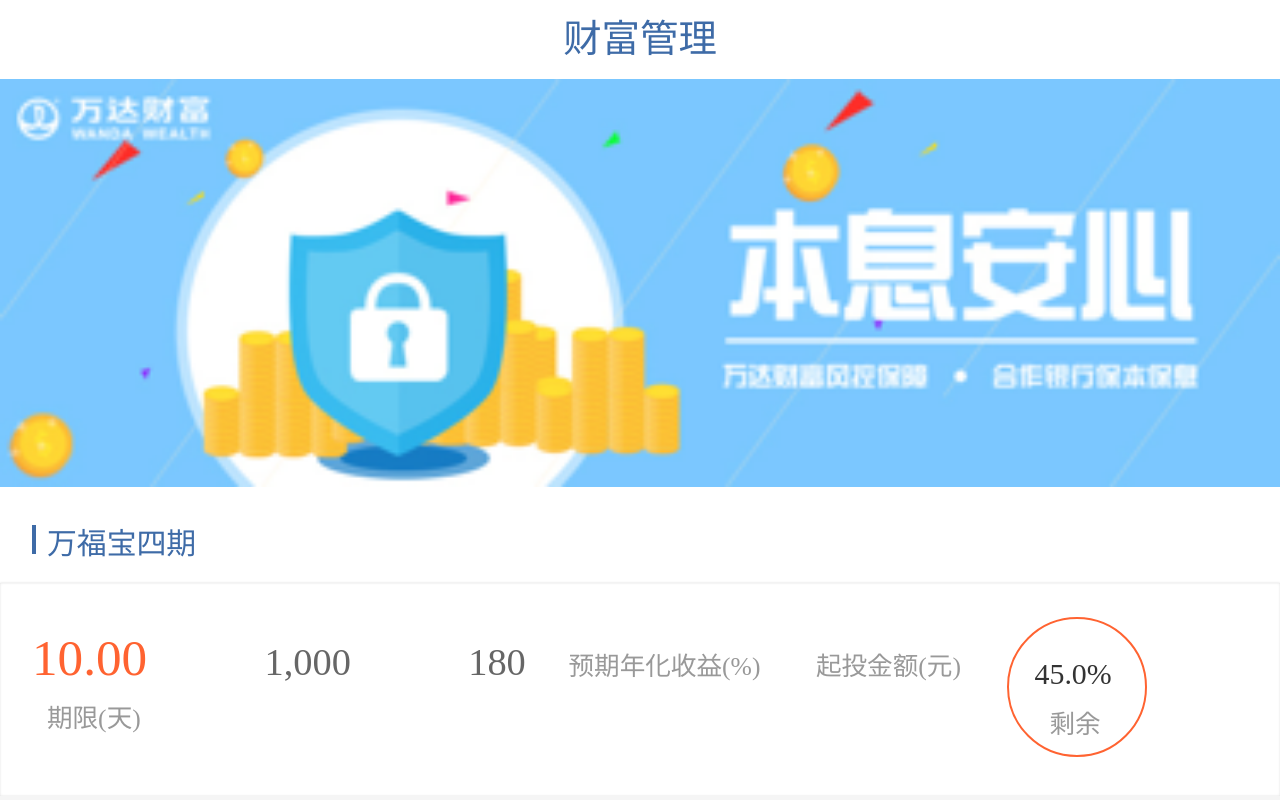
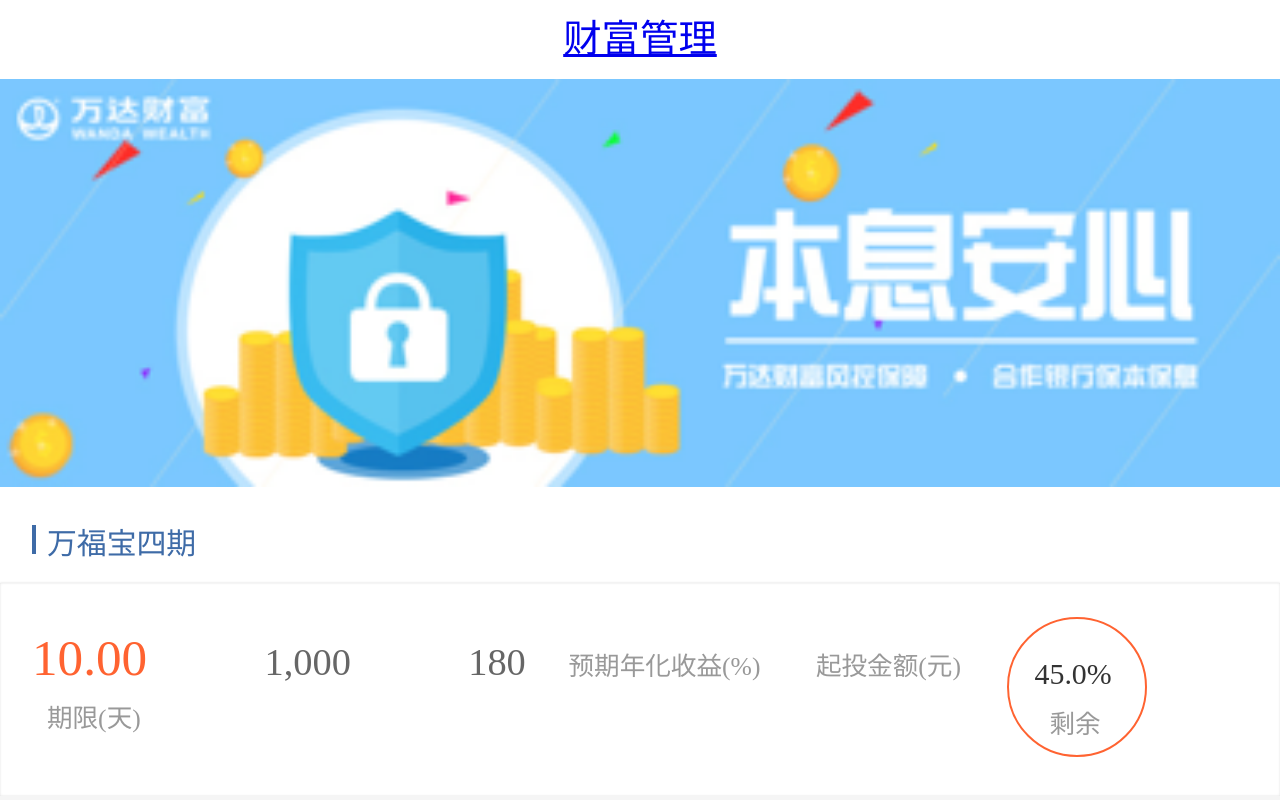
Before and after one commit to leiyusheng1994/wanda, a plain HTML site: page licai.html in a window 1280 px wide. Shown: the top 800 px of the page. Drawn offline with nearby package versions, Linux system fonts and the light colour scheme.

Commit message:
Update licai.html

```diff
--- a/licai.html
+++ b/licai.html
@@ -15,7 +15,7 @@
 			<div id="app">
 		<div class="lharder">
 			<div class="lheadline">
-				<p class="lheadline_text">财富管理
+				<p class="lheadline_text"><a href ="licai2.html">财富管理</a>
 					<!--<span class="log">登陆</span>--></p>
 			</div>
 
```
